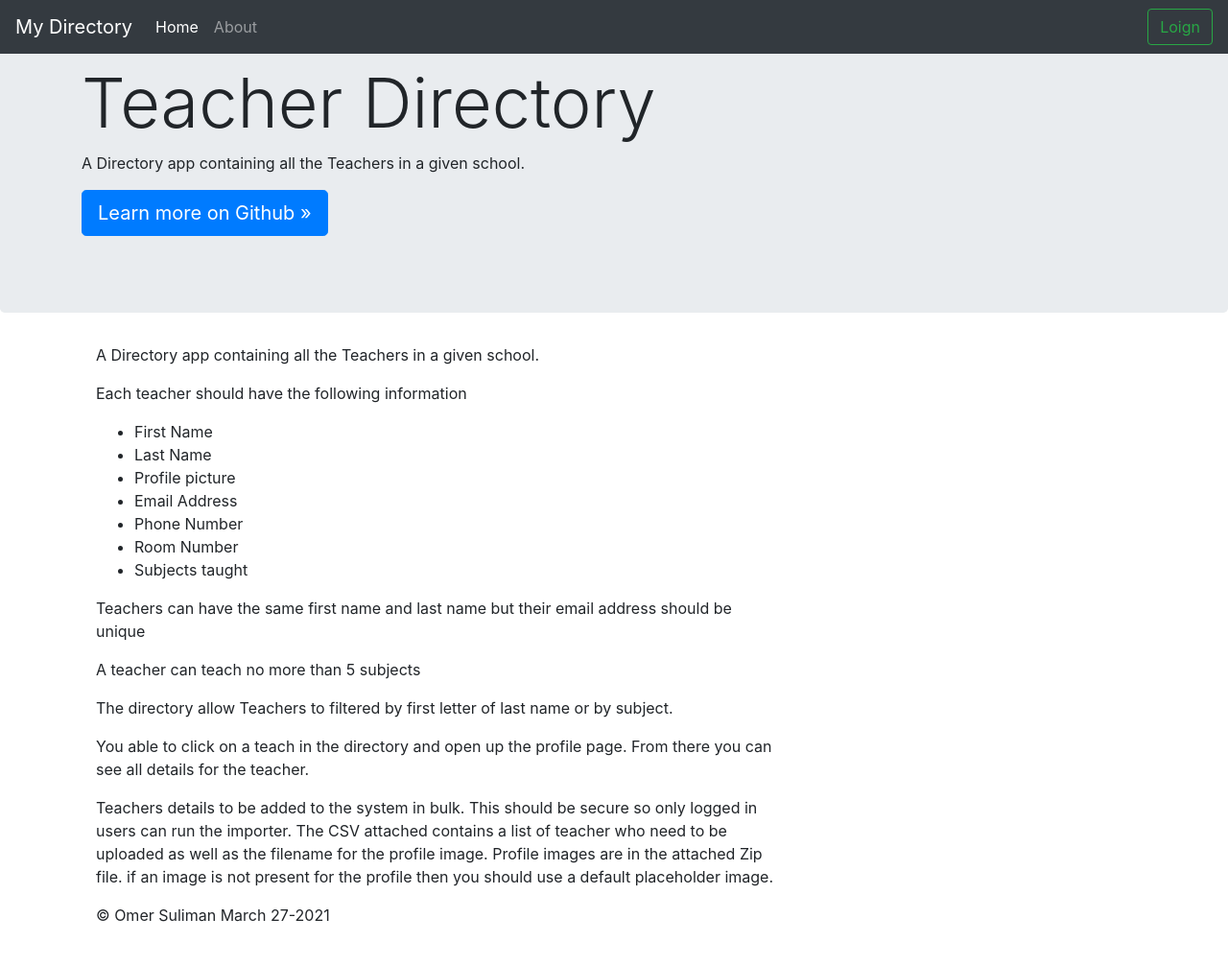
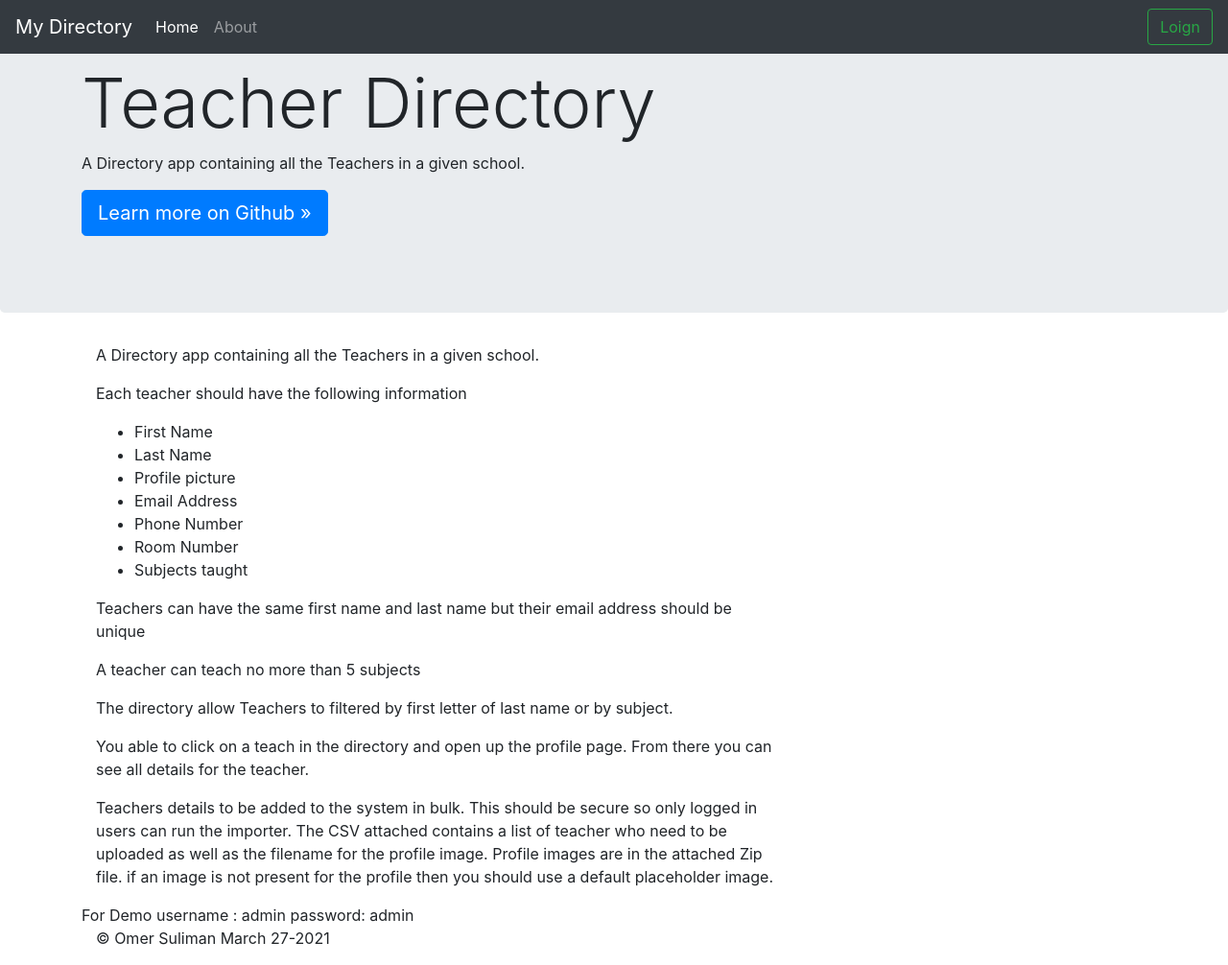
Before and after one commit to omerahmed41/teacher_directory, a Django app: page /about in a window 1280 px wide. Shown: the whole page at 96% size. Before the commit the page ends 961 px from the top, so only its background shows below. Run offline with Django 3.2, Linux system fonts and the light colour scheme; some libraries are stand-ins or nearby versions.

Commit message:
username =admin

```diff
--- a/directory/templates/directory/about.html
+++ b/directory/templates/directory/about.html
@@ -44,6 +44,9 @@
         <p>  Teachers details to be added to the system in bulk. This should be secure so only logged in users can run the importer. The CSV attached contains a list of teacher who need to be uploaded as well as the filename for the profile image. Profile images are in the attached Zip file. if an image is not present for the profile then you should use a default placeholder image.</p>
       </div>
 
+  For Demo
+  username : admin
+  password: admin
   </div>
 <footer class="container">
     <p>&copy; Omer Suliman March 27-2021</p>
```
Also changed, not shown: README.md.
